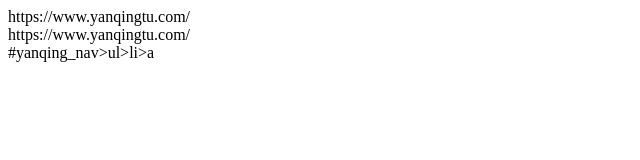
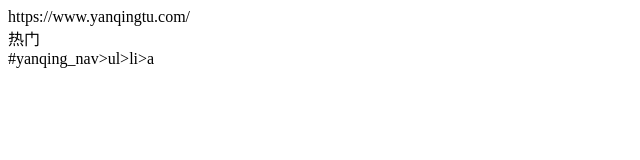
Before and after one commit to ctc-tools/romance-novels, a plain HTML site: page index.html in a window 1280 px wide. Shown: the whole page, without its empty margins (0-640 px from the left). Drawn offline with Linux system fonts and the light colour scheme.

Commit message:
Update index.html

```diff
--- a/index.html
+++ b/index.html
@@ -1,3 +1,3 @@
-<div class=".domain">https://www.yanqingtu.com/</div>
-<div class=".not_included">https://www.yanqingtu.com/</div>
-<div class=".tabs">#yanqing_nav>ul>li>a</div>
+<div id=".domain">https://www.yanqingtu.com/</div>
+<div id=".not_included">热门</div>
+<div id=".tabs">#yanqing_nav>ul>li>a</div>
```
